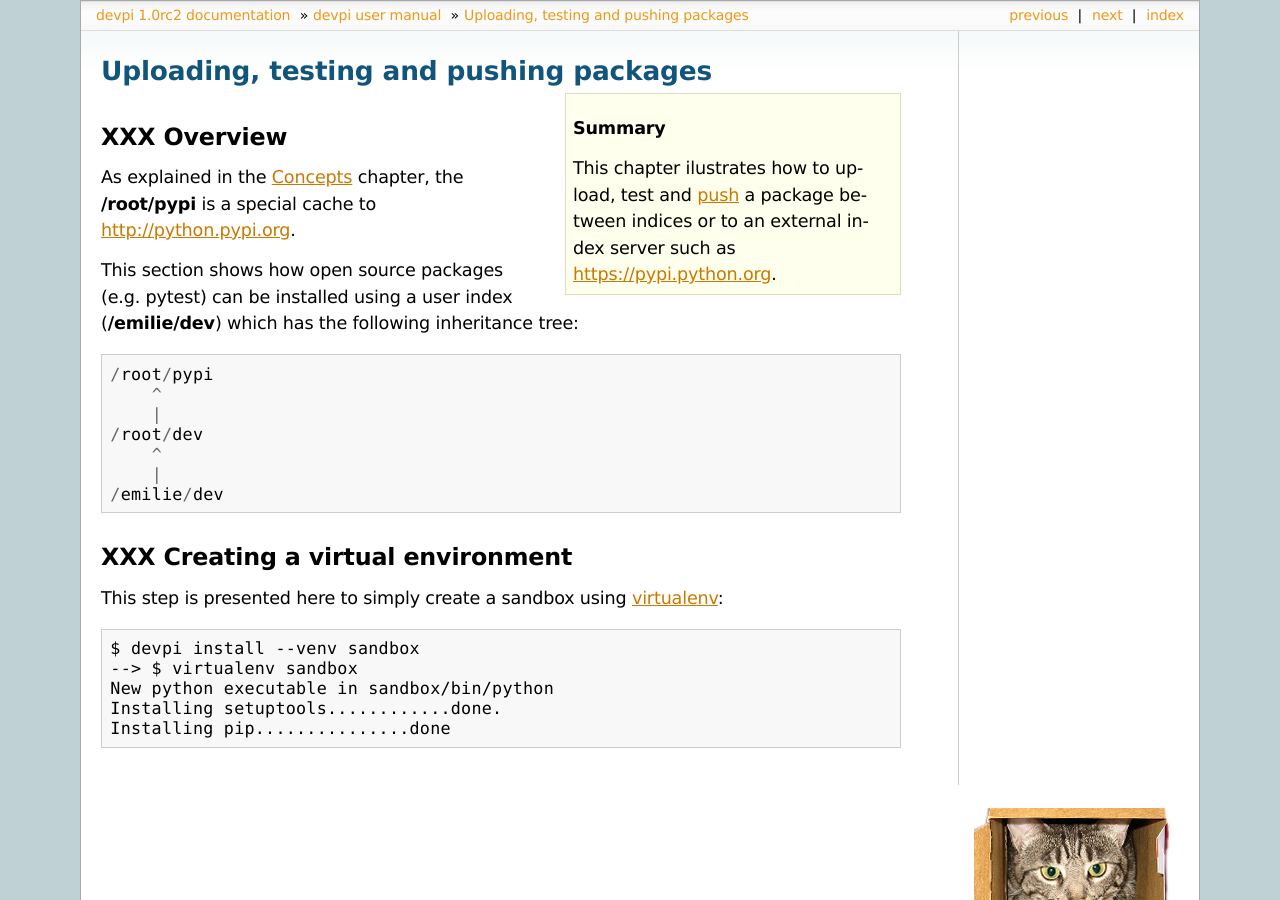
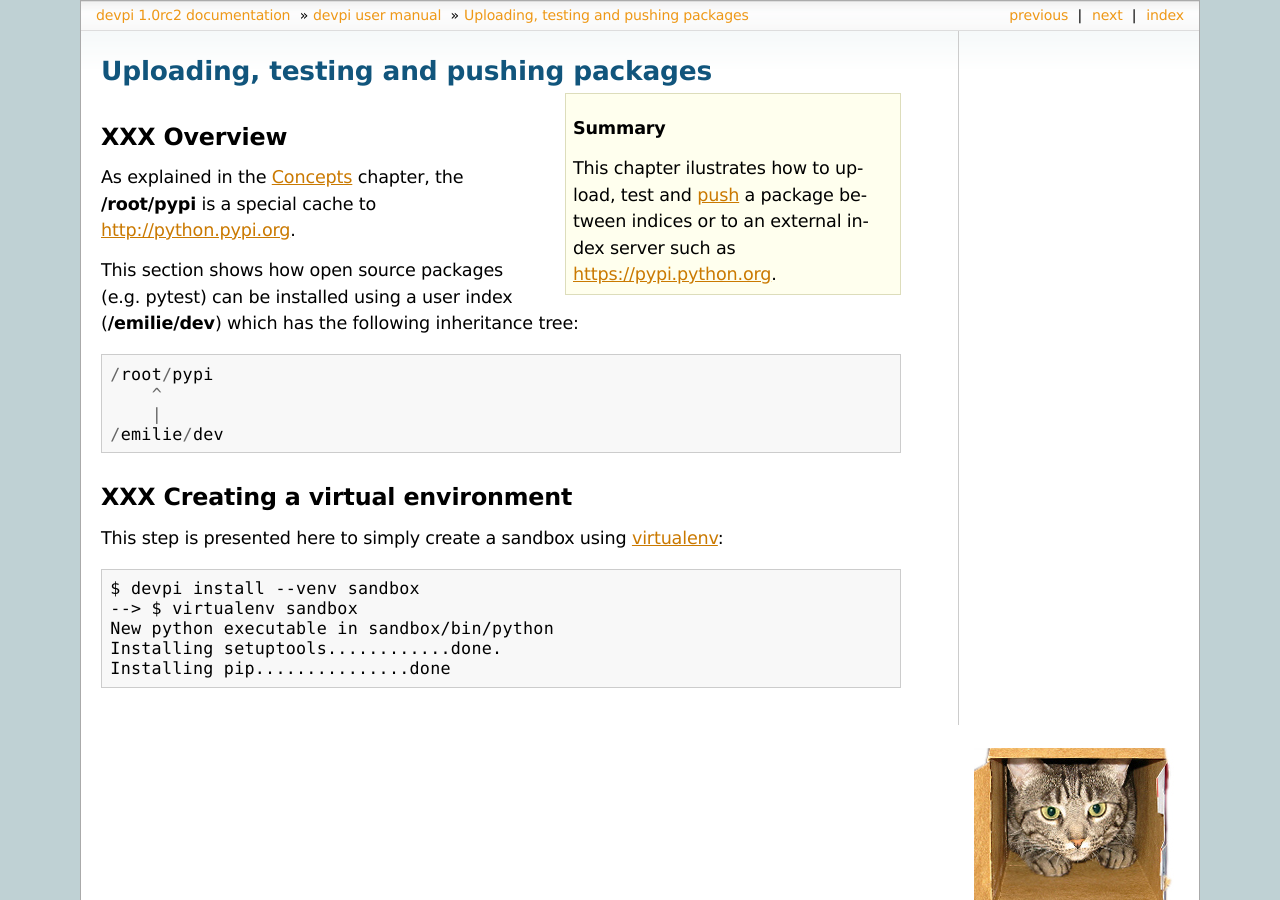
Before and after one commit to devpi/devpi, a Sphinx documentation site: the page built from doc/userman/devpi_packages.rst, in a window 1280 px wide and 900 px high. Built offline with Sphinx 7.4.7, drawn with Linux system fonts in a browser that asks for light colours.

Commit message:
User Manual: References to /root/dev since it is no longer supported. Updated the diagram accordingly

```diff
--- a/doc/userman/devpi_misc.rst
+++ b/doc/userman/devpi_misc.rst
@@ -121,7 +121,7 @@ If you have a directory with existing package files::
     devpi upload --from-dir PATH/TO/DIR
 
 will recursively collect all archives files, register
-and upload them to our local ``root/dev`` pypi index.
+and upload them to our local ``testuser/dev`` pypi index.
 
 Using plain ``setup.py`` for uploading
 --------------------------------------
@@ -152,7 +152,7 @@ If you now use ``testuser/dev`` for installation like this::
     pip install -i http://localhost:3141/testuser/dev/+simple/ PKGNAME
 
 You will install your package including any pypi-dependencies
-it might need, because the ``root/dev`` index inherits all
+it might need, because the ``testuser/dev`` index inherits all
 packages from the pypi-mirroring ``root/pypi`` index.
 
 .. note::
--- a/doc/userman/devpi_packages.rst
+++ b/doc/userman/devpi_packages.rst
@@ -1,7 +1,7 @@
 .. _label_userman_devpi_install_chapter:
 
 Uploading, testing and pushing packages
-=========================================
+=======================================
 
 .. include:: ../links.rst
 
@@ -12,7 +12,7 @@ Uploading, testing and pushing packages
     https://pypi.python.org.
 
 XXX Overview
---------------
+------------
 
 As explained in the :ref:`label_userman_concepts_chapter` chapter, the **/root/pypi** is a special cache to
 http://python.pypi.org.
@@ -23,14 +23,11 @@ using a user index (**/emilie/dev**) which has the following inheritance tree::
       /root/pypi
           ^
           |
-      /root/dev
-          ^
-          |
       /emilie/dev
 
 
 XXX Creating a virtual environment
------------------------------------
+----------------------------------
 
 This step is presented here to simply create a sandbox using `virtualenv`_::
 
```
Also changed, not shown: doc/userman/devpi_user.rst (+3 -4 lines), doc/images/devpi-topology.png, doc/images/devpi-topology.svg.
